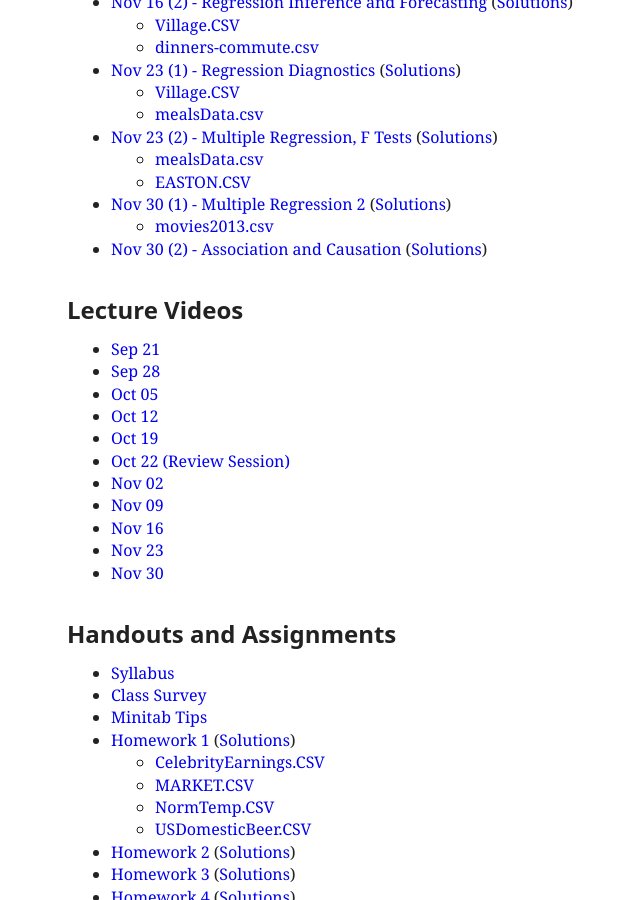
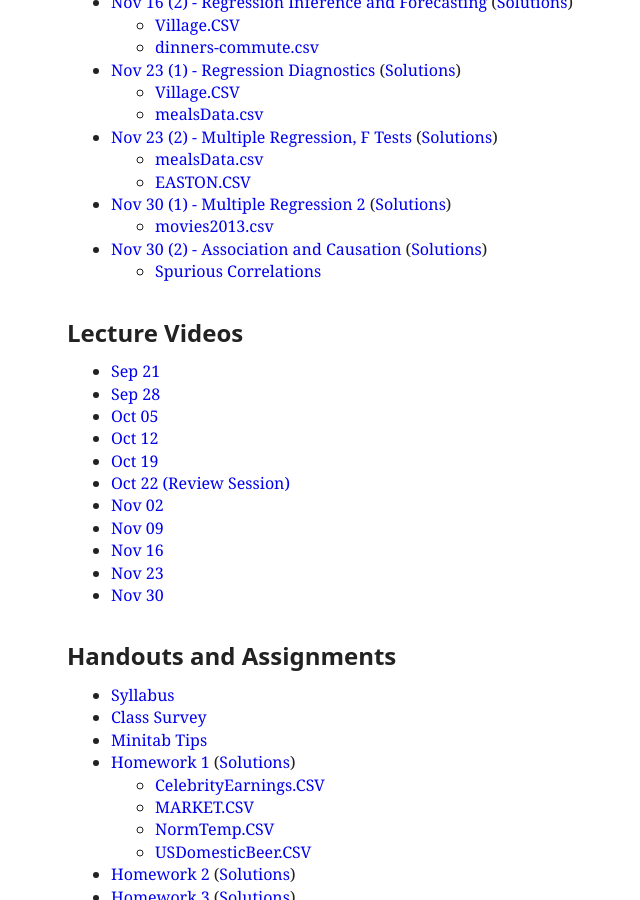
Before and after one commit to patperry/patperry.github.com, a Jekyll site: the page built from course/cor1305/index.html, in a window 1280 px wide and 900 px high, scrolled down 879 px. Shown: the whole window, without its empty margins (141-781 px from the left). Built offline with Jekyll 4.4.1, drawn with Linux system fonts in a browser that asks for light colours.

Commit message:
add link to spurious correlations

```diff
--- a/course/cor1305/index.html
+++ b/course/cor1305/index.html
@@ -94,6 +94,9 @@ stylesheet: /css/main.css?v=1
     </ul>
   <li><a href="lecture/assoc.pdf">Nov 30 (2) - Association and Causation</a>
     (<a href="lecture/assoc-sol.pdf">Solutions</a>)
+    <ul>
+      <li><a href="http://tylervigen.com/spurious-correlations">Spurious Correlations</a>
+    </ul>
 </ul>
 
 
```
